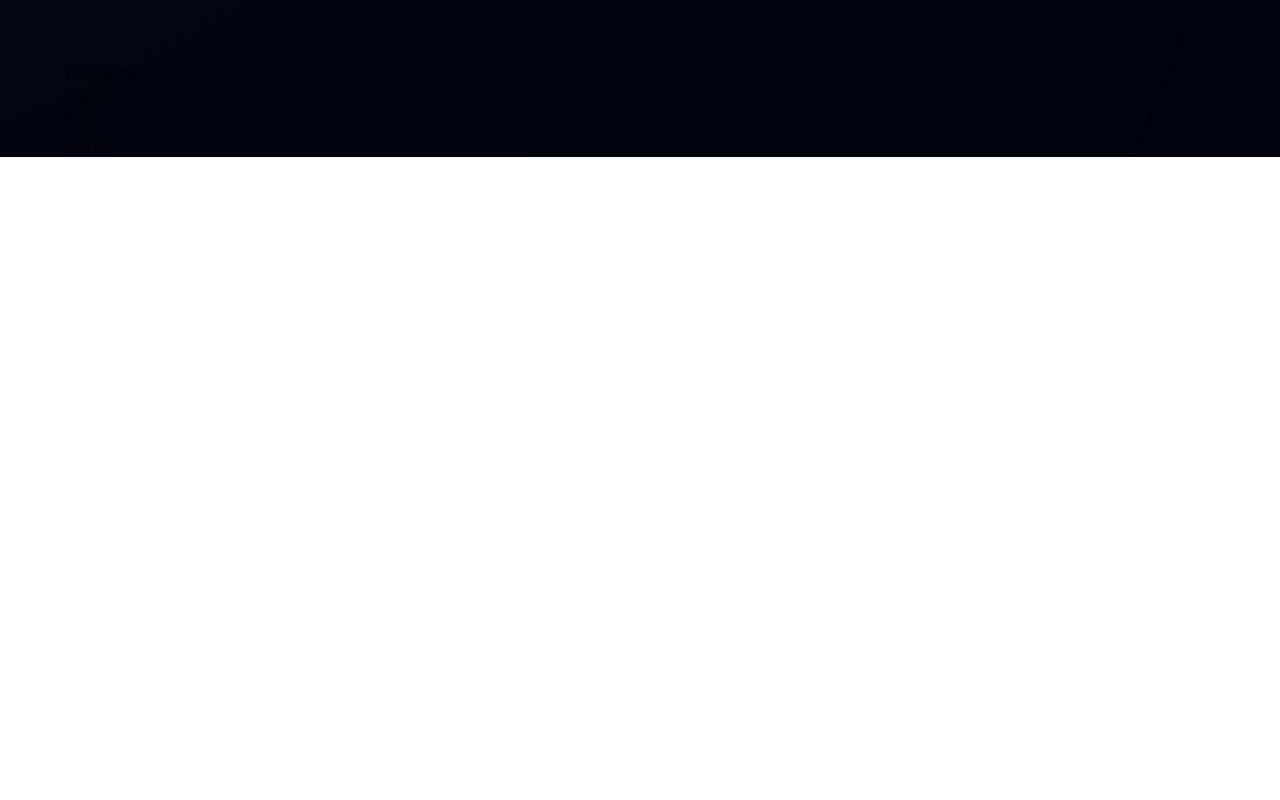
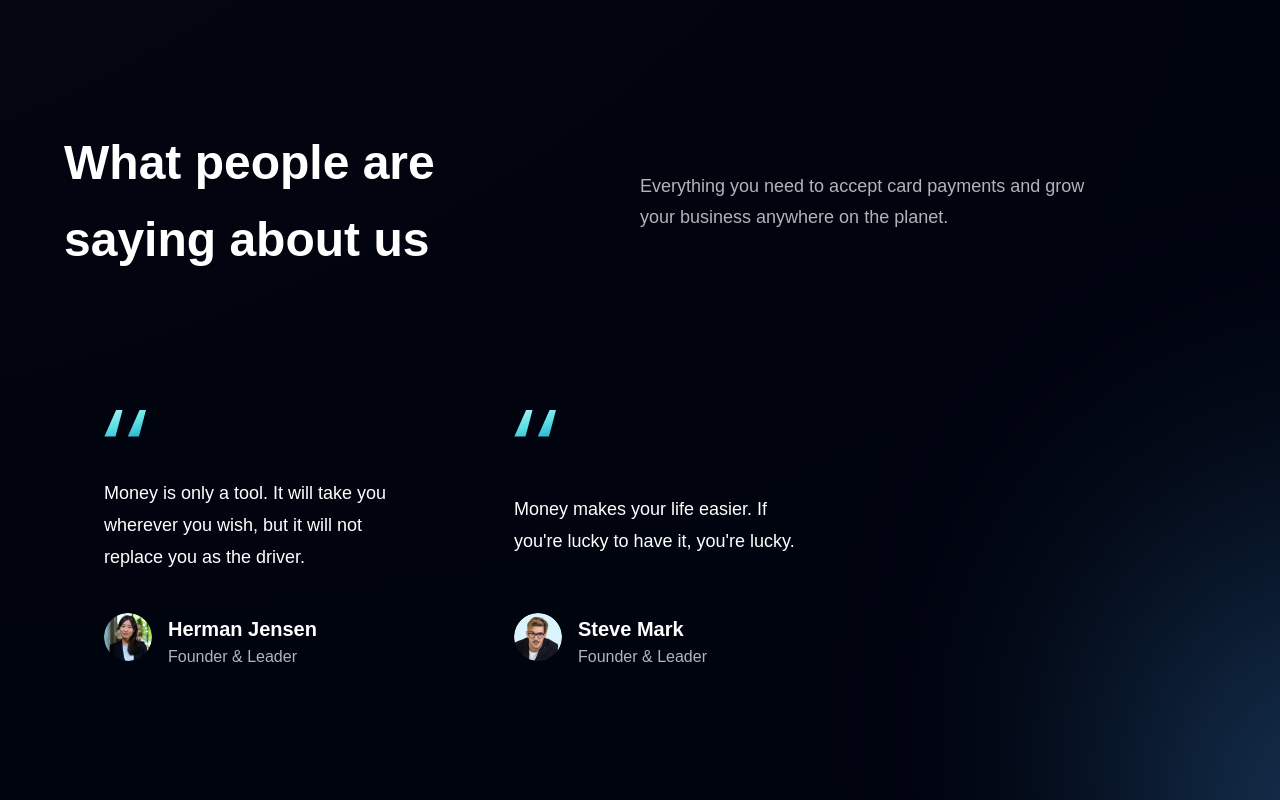
Before and after one commit to argell10/Moderm-IU-UX-app, a React (Vite) app: page / in a window 1280 px wide. Shown: the part 2700-3500 px from the top of the page. Before the commit the page ends 2857 px from the top, so only its background shows below. Built offline with nearby package versions, Linux system fonts and the light colour scheme; the HTML template or start-up script is replaced by a standard one.

Commit message:
Development section Testimonials

```diff
--- a/src/components/FeedBackCard.jsx
+++ b/src/components/FeedBackCard.jsx
@@ -1,11 +1,22 @@
-import React from 'react'
+import {quotes} from '../assets'
 
-function FeedbackCard() {
-  return (
-    <div>
-      FeedBackCard
+const FeedbackCard = ({content, name, title, img}) => (
+    <div className="flex justify-between flex-col px-10 py-12 rounded-[20px] max-w-[370px] md:mr-10 sm:mr-5 mr-0 my-5 feedback-card">
+      {/* Content Testimonials */}
+      <img src={quotes} alt="quotes" className='w-[42px] h-[27px] object-contain'/>
+
+      <p className='font-poppins font-normal text-[18px] leading-[32px] text-white my-10'>{content}</p>
+
+      <div className='flex flex-row'>
+        <img src={img} alt={name} className='w-[48px] h-[48px] rounded-full' />
+
+        <div className='flex flex-col ml-4'>
+          <h4 className='font-poppins font-semibold text-[20px] leading-[32px] text-white'>{name}</h4>
+          <p className='font-poppins font-normal text-[16px] leading-[24px] text-dimWhite'>{title}</p>
+        </div>
+      </div>
     </div>
-  )
-}
+)
+
 
 export default FeedbackCard
--- a/src/components/Testimonials.jsx
+++ b/src/components/Testimonials.jsx
@@ -1,11 +1,26 @@
-import React from 'react'
+import {feedback} from '../constants'
+import styles from '../constants/style'
+import FedBackCard from './FeedBackCard'
 
-function Testimonials() {
-  return (
-    <div>
-      Testimonials
-    </div>
-  )
-}
+const Testimonials = () => (
+    <section id='clients' className={`${styles.paddingY} ${styles.flexCenter} flex-col relative`}>
+      {/* Gradient */}
+      <div className='absolute z-[0] w-[60%] h-[60%] -right-[50%] rounded-full blue__gradient bottom-40'/>
+      {/* Paragraph main */}
+      <div className='w-full flex justify-between items-center md:flex-row flex-col sm:mb-16 mb-6 relative z-[1]'>
+        <h1 className={styles.heading2}>What people are <br className='sm:block hidden'/> saying about us</h1>
+
+        <div className="w-full md:mt-0 mt-6">
+          <p className={`${styles.paragraph} text-left max-w-[450px]`}>Everything you need to accept card payments and grow your business anywhere on the planet.</p>
+        </div>
+      </div>
+      {/* Testimonials */}
+      <div className='flex flex-wrap sm:justify-start justify-center w-full feedback-container relative z-[1]'>
+        {feedback.map((card) => (
+          <FedBackCard key={card.id} {...card}/>
+        ))}
+      </div>
+    </section>
+)
 
 export default Testimonials
--- a/src/index.css
+++ b/src/index.css
@@ -2,6 +2,12 @@
 @tailwind components;
 @tailwind utilities;
 
+/* vars */
+:root {
+  --slate-gradient: linear-gradient(-45deg,#00040f, #334155);
+}
+
+/* styles */
 .pink__gradient {
   background: linear-gradient(90deg, #f4c4f3 0%, #fc67fa 100%);
   filter: blur(900px);
@@ -22,5 +28,17 @@
 }
 
 .feature-card:hover {
-  background: linear-gradient(-45deg,#00040f, #334155);
+  background: var(--slate-gradient);
 }
+
+.feedback-container .feedback-card:last-child {
+  margin-right: 0px;
+}
+
+.feedback-card {
+  background: transparent;
+}
+
+.feedback-card:hover {
+  background: var(--slate-gradient);
+}
```
